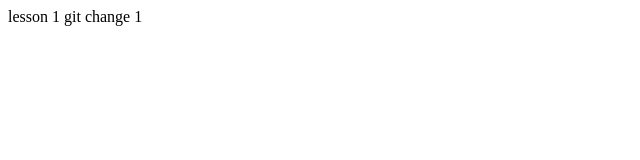
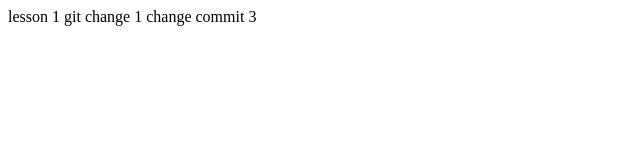
Before and after one commit to kseniabradlo/lesson1_Git_DZ, a plain HTML site: page index.html in a window 1280 px wide. Shown: the whole page, without its empty margins (0-640 px from the left). Drawn offline with Linux system fonts and the light colour scheme.

Commit message:
add commit 3

```diff
--- a/index.html
+++ b/index.html
@@ -9,5 +9,6 @@
 <body>
     lesson 1 git
     change 1
+    change commit 3
 </body>
 </html>
```
